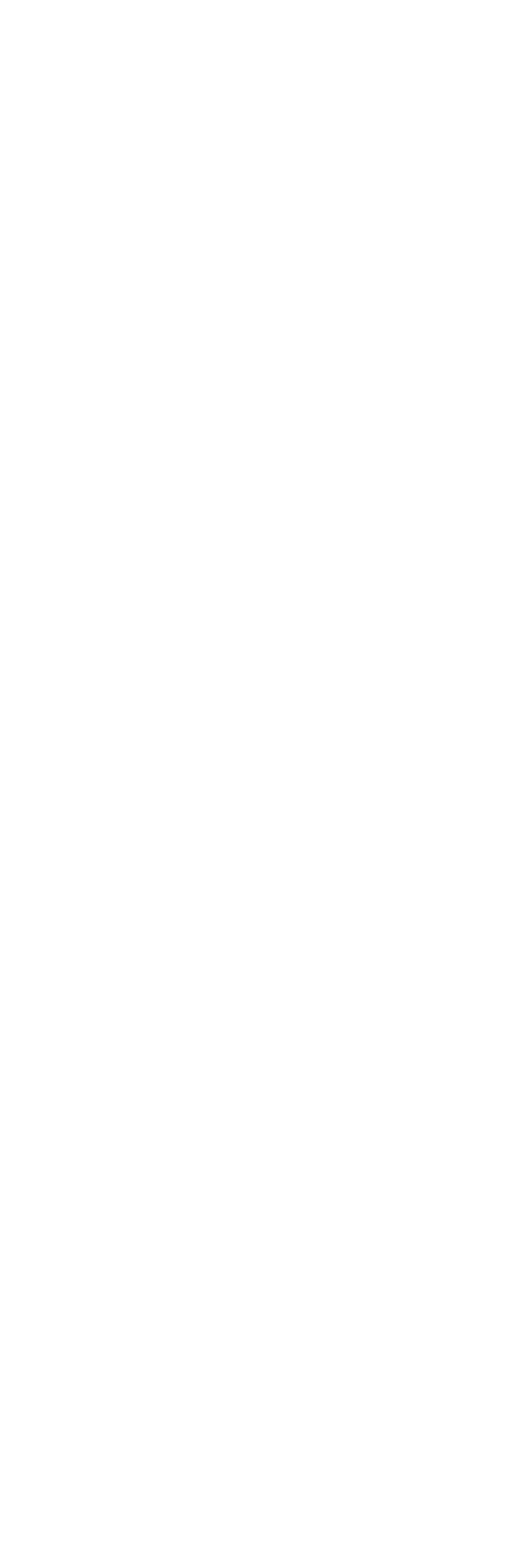
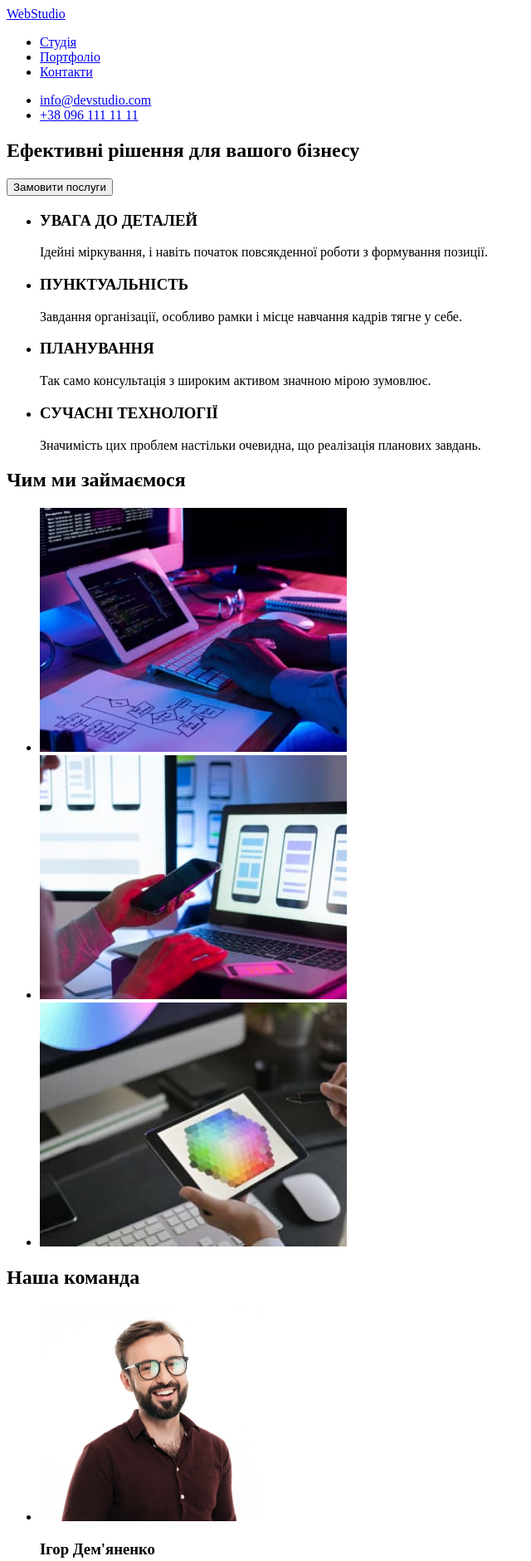
Before and after one commit to Dzhaman-Nazarii/goit-markup-hw-02, a plain HTML site: page index.html in a window 1280 px wide. Shown: the top 1881 px of the page at 83% size, without its empty margins (0-640 px from the left). Before the commit the page ends 800 px from the top, so only its background shows below. Drawn offline with Linux system fonts and the light colour scheme.

Commit message:
done homework 1

```diff
--- a/index.html
+++ b/index.html
@@ -4,9 +4,97 @@
 	<meta charset="UTF-8">
 	<meta http-equiv="X-UA-Compatible" content="IE=edge">
 	<meta name="viewport" content="width=device-width, initial-scale=1.0">
-	<title>Document</title>
+	<title>Студія</title>
 </head>
 <body>
-
+	<header>
+			<a href="#"><span>Web</span>Studio</a>
+		<nav>
+			<ul>
+				<li><a href="#">Студія</a></li>
+				<li><a href="#">Портфоліо</a></li>
+				<li><a href="#">Контакти</a></li>
+			  </ul>
+		</nav>
+		<section class="contacts">
+			<ul>
+				<li><a href="mailto:info@devstudio.com">info@devstudio.com</a></li>
+				<li><a href="tel:+380961111111">+38 096 111 11 11</a></li>
+			</ul>
+		</section>
+		<section class="business">
+			<h1>Ефективні рішення для вашого бізнесу</h1>
+			<button type="button">Замовити послуги</button>
+		</section>
+	</header>
+	<main>
+		<section class="features">
+			<ul>
+				<li>
+					<h3>УВАГА ДО ДЕТАЛЕЙ</h3>
+					<p>Ідейні міркування, і навіть початок повсякденної роботи з формування позиції.</p>
+				</li>
+				<li>
+					<h3>ПУНКТУАЛЬНІСТЬ</h3>
+					<p>Завдання організації, особливо рамки і місце навчання кадрів тягне у себе.</p>
+				</li>
+				<li>
+					<h3>ПЛАНУВАННЯ</h3>
+					<p>Так само консультація з широким активом значною мірою зумовлює.</p>
+				</li>
+				<li>
+					<h3>СУЧАСНІ ТЕХНОЛОГІЇ</h3>
+					<p>Значимість цих проблем настільки очевидна, що реалізація планових завдань.</p>
+				</li>
+			</ul>
+		</section>
+		<section class="our_work">
+			<h2>Чим ми займаємося</h2>
+			<ul>
+				<li>
+					<img src="./images/box_1.jpg" width="370" alt="programme">
+				</li>
+				<li>
+					<img src="./images/box_2.jpg" width="370" alt="connects the phone to the laptop">
+				</li>
+				<li>
+					<img src="./images/box_3.jpg" width="370" alt="play game">
+				</li>
+			</ul>
+		</section>
+		<section class="our_team">
+			<h2>Наша команда</h2>
+			<ul>
+				<li>
+					<img src="./images/teammate_1.jpg" width="270" alt="Igor's photo">
+					<h3>Ігор Дем'яненко</h3>
+					<p>Product Designer</p>
+				</li>
+				<li>
+					<img src="./images/teammate_2.jpg" width="270" alt="Olga's photo">
+					<h3>Ольга Рєпіна</h3>
+					<p>Frontend Developer</p>
+				</li>
+				<li>
+					<img src="./images/teammate_3.jpg" width="270" alt="Mykola's photo">
+					<h3>Микола Тарасов</h3>
+					<p>Marketing</p>
+				</li>
+				<li>
+					<img src="./images/teammate_4.jpg" width="270" alt="Mykhailo's photo">
+					<h3>Михайло Єрмаков</h3>
+					<p>UI Designer</p>
+				</li>
+			</ul>
+		</section>
+	</main>
+	<footer>
+		<a href="#"><span>Web</span>Studio</a>
+		<address>
+			м. Київ, пр-т Лесі Українки, 26 <br>
+			info@devstudio.com <br>
+			+38 096 111 11 11
+		</address>
+	</footer>
 </body>
 </html>
```
